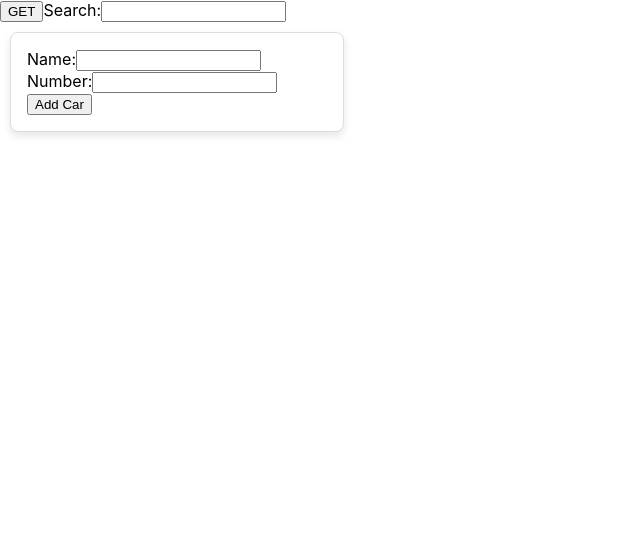
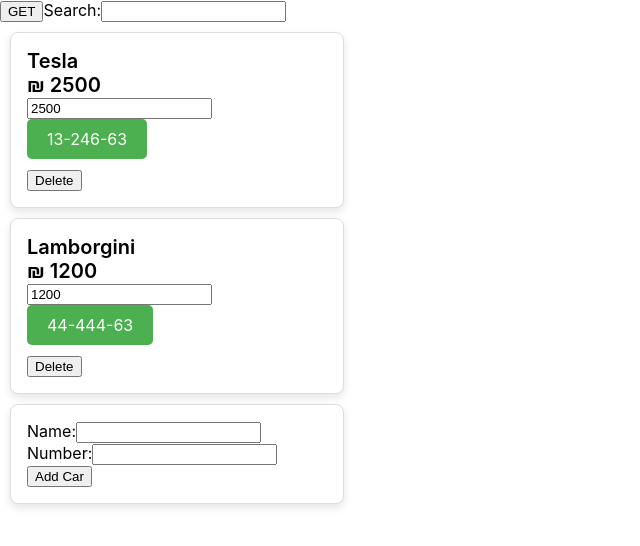
Before and after one commit to ranerlich7/garage-17, a React (Create React App) app: page / in a window 1280 px wide. Shown: the top 546 px of the page, without its empty margins (0-640 px from the left). Built offline with nearby package versions, Linux system fonts and the light colour scheme; data requests are answered from the project's data file.

Commit message:
added use effect + calling delete, add api

```diff
--- a/db.json
+++ b/db.json
@@ -1,7 +1,16 @@
 {
   "cars": [
-    { "name": "Honda", "number": "12-412-56", "price": 1500 },
-    { "name": "Tesla", "number": "13-246-63", "price": 2500 },
-    { "name": "Suzuki", "number": "44-444-63", "price": 1200 }
+    {
+      "id": "2222",
+      "name": "Tesla",
+      "number": "13-246-63",
+      "price": 2500
+    },
+    {
+      "id": "3333",
+      "name": "Lamborgini",
+      "number": "44-444-63",
+      "price": 1200
+    }
   ]
 }
--- a/src/App.js
+++ b/src/App.js
@@ -1,7 +1,7 @@
-import { useState } from "react"
+import { useEffect, useState } from "react"
 import "./App.css"
 import Car from "./components/Car"
-import { getAllCars } from "./api"
+import { addCarApi, deleteCarApi, getAllCars } from "./api"
 
 function App() {
   const [cars, setCars] = useState([])
@@ -9,20 +9,31 @@
   const [carNumber, setCarNumber] = useState("")
   const [search, setSearch] = useState("")
 
+  useEffect(() => {
+    console.log("starting app")
+    getAllCars().then((allCars) => setCars(allCars))
+  }, [])
+
+  //   useEffect(() => {
+  //     getAllCars().then((allCars) => setCars(allCars))
+  //   }, [])
+
   async function setAllCars() {
     const allCars = await getAllCars()
     setCars(allCars)
   }
 
-  function addCar() {
+  async function addCar() {
     const newCar = { name: carName, number: carNumber }
+    await addCarApi(newCar)
     setCars([...cars, newCar]) // spread operator example
     setCarName("")
     setCarNumber("")
   }
   // Function to handle car deletion
-  function deleteCar(index) {
-    const updatedCars = cars.filter((car, carIndex) => carIndex !== index)
+  async function deleteCar(carID) {
+    await deleteCarApi(carID)
+    const updatedCars = cars.filter((car) => car.id !== carID)
     setCars(updatedCars)
   }
 
--- a/src/api.js
+++ b/src/api.js
@@ -5,3 +5,11 @@
   const response = await axios.get("http://localhost:3005/cars")
   return response.data
 }
+
+export async function addCarApi(newCar) {
+  await axios.post("http://localhost:3005/cars", newCar)
+}
+
+export async function deleteCarApi(carID) {
+  await axios.delete(`http://localhost:3005/cars/${carID}`)
+}
--- a/src/components/Car.js
+++ b/src/components/Car.js
@@ -13,7 +13,7 @@
           <div className="car-button">{car.number}</div>
         </div>
         <div className="card-action">
-          <button onClick={() => deleteCar(index)}>Delete</button>
+          <button onClick={() => deleteCar(car.id)}>Delete</button>
         </div>
       </div>
     </>
```
